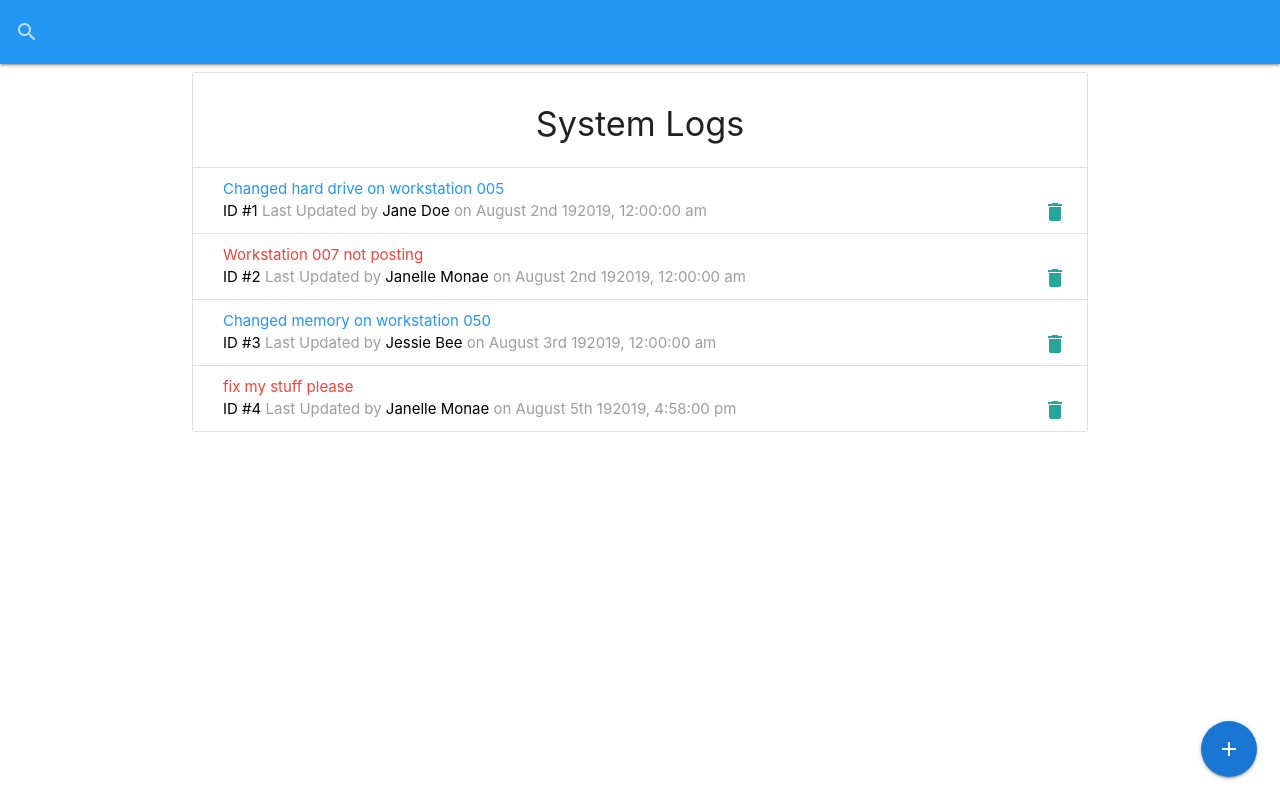
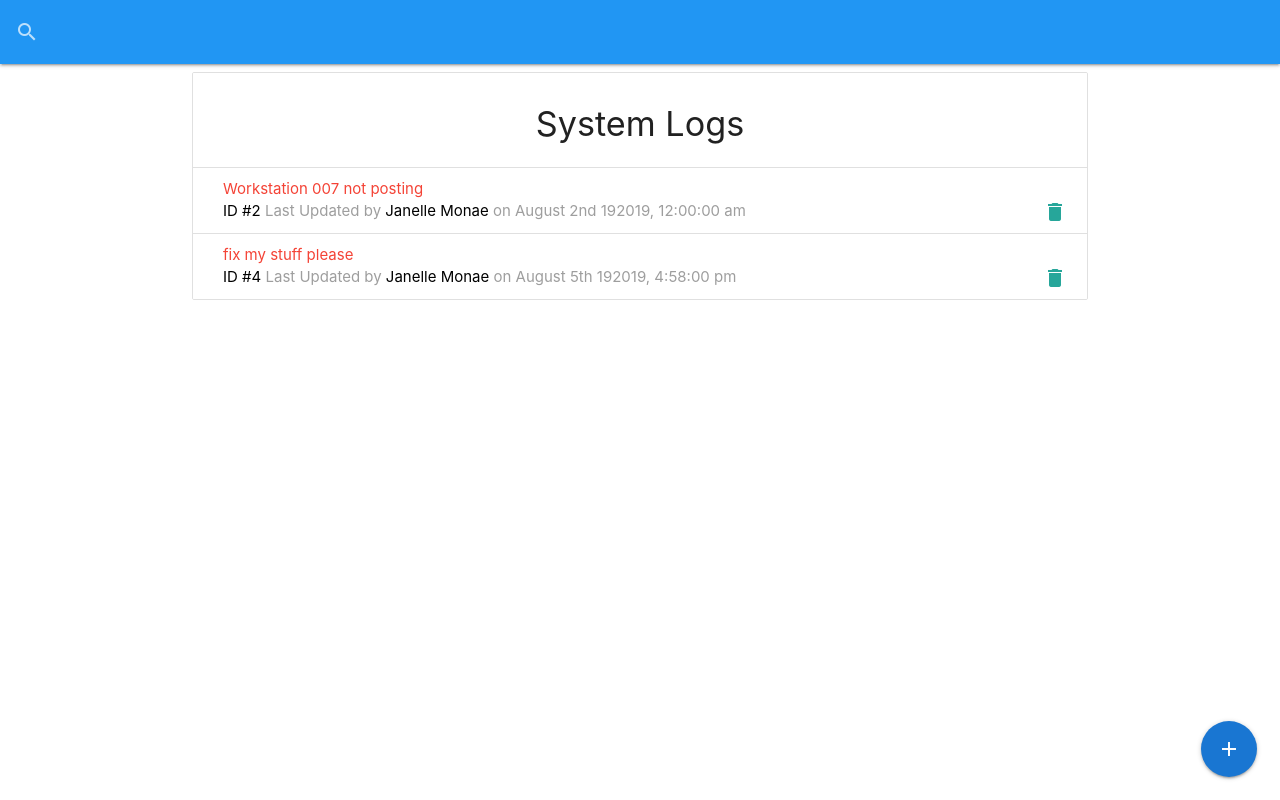
Before and after one commit to jessburnett/it-logger, a React (Create React App) app: page / in a window 1280 px wide. Built offline with nearby package versions, Linux system fonts and the light colour scheme; data requests are answered from the project's data file.

Commit message:
delete log

```diff
--- a/db.json
+++ b/db.json
@@ -1,25 +1,11 @@
 {
   "logs": [
-    {
-      "id": 1,
-      "message": "Changed hard drive on workstation 005",
-      "attention": false,
-      "date": "08-02-2019",
-      "tech": "Jane Doe"
-    },
     {
       "id": 2,
       "message": "Workstation 007 not posting",
       "attention": true,
       "date": "08-02-2019",
       "tech": "Janelle Monae"
-    },
-    {
-      "id": 3,
-      "message": "Changed memory on workstation 050",
-      "attention": false,
-      "date": "08-03-2019",
-      "tech": "Jessie Bee"
     },
     {
       "message": "fix my stuff please ",
--- a/src/actions/logActions.js
+++ b/src/actions/logActions.js
@@ -1,4 +1,4 @@
-import { GET_LOGS, SET_LOADING, LOGS_ERROR, ADD_LOG } from './types'
+import { GET_LOGS, DELETE_LOG, SET_LOADING, LOGS_ERROR, ADD_LOG } from './types'
 
 export const getLogs = () => async dispatch => {
   try {
@@ -44,6 +44,26 @@ export const addLog = (log) => async dispatch => {
   }
 };
 
+export const deleteLog = (id) => async dispatch => {
+  try {
+    setLoading();
+
+    await fetch(`/logs/${id}`, {
+      method: 'DELETE'
+    });
+
+    dispatch({
+      type: DELETE_LOG,
+      payload: id
+    });
+  } catch (err) {
+    dispatch({
+      type: LOGS_ERROR,
+      payload: err.response.data
+    });
+  }
+};
+
 export const setLoading = () => {
   return {
     type: SET_LOADING
--- a/src/components/logs/LogItem.js
+++ b/src/components/logs/LogItem.js
@@ -1,8 +1,15 @@
 import React from 'react'
+import { connect } from 'react-redux'
+import { deleteLog } from '../../actions/logActions'
 import Moment from 'react-moment'
 import PropTypes from 'prop-types'
+import M from 'materialize-css/dist/js/materialize.min.js'
 
-const LogItem = ({ log }) => {
+const LogItem = ({ log, deleteLog }) => {
+  const onDelete = () => {
+    deleteLog(log.id);
+    M.toast({ html: 'Log Deleted' });
+  }
   return (
     <li className="collection-item">
       <div>
@@ -19,7 +26,7 @@ const LogItem = ({ log }) => {
           <span className="black-text">{log.tech}</span> on {' '}
           <Moment format='MMMM Do YYY, h:mm:ss a'>{log.date}</Moment>
         </span>
-        <a href="#!" className="secondary-content">
+        <a href="#!" onClick={onDelete} className="secondary-content">
           <i className="material-icons">delete</i>
         </a>
       </div>
@@ -28,7 +35,8 @@ const LogItem = ({ log }) => {
 }
 
 LogItem.propTypes = {
-  log: PropTypes.object.isRequired
+  log: PropTypes.object.isRequired,
+  deleteLog: PropTypes.func.isRequired
 }
 
-export default LogItem
+export default connect(null, { deleteLog })(LogItem)
--- a/src/reducers/logReducer.js
+++ b/src/reducers/logReducer.js
@@ -1,4 +1,4 @@
-import { GET_LOGS, SET_LOADING, LOGS_ERROR, ADD_LOG } from '../actions/types'
+import { GET_LOGS, SET_LOADING, LOGS_ERROR, ADD_LOG, DELETE_LOG } from '../actions/types'
 
 const initialState = {
   logs: null,
@@ -21,6 +21,12 @@ export default (state = initialState, action) => {
         logs: [...state.logs, action.payload],
         loading: false
       };
+    case DELETE_LOG:
+      return {
+        ...state,
+        logs: [...state.logs.filter(log => log.id !== action.payload)],
+        loading: false
+      }
     case SET_LOADING:
       return {
         ...state,
```
